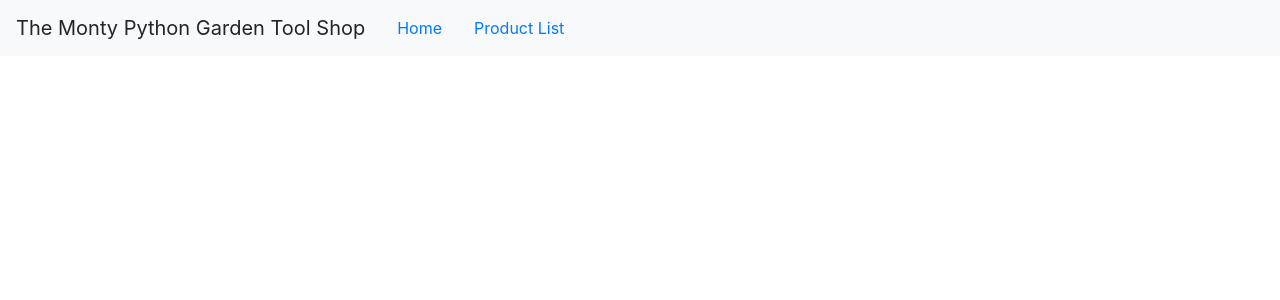
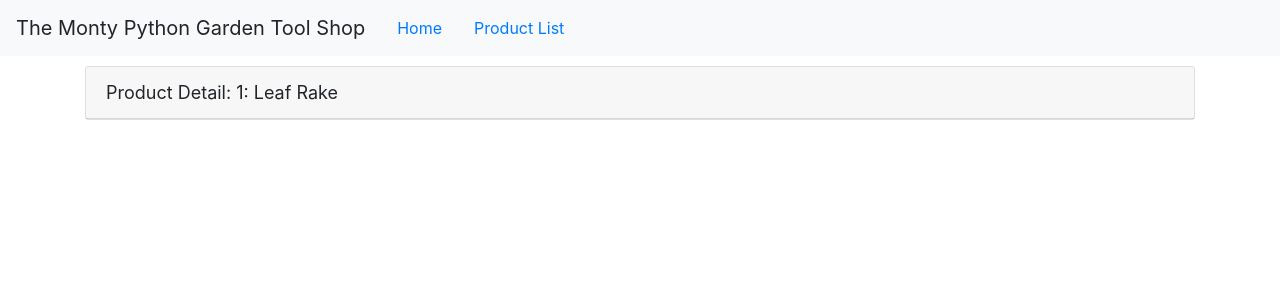
Before and after one commit to akexinad/first-angular, an Angular app in the folder Angular-GettingStarted/APM-Start/: page /products/1 in a window 1280 px wide. Shown: the top 300 px of the page. Built offline with nearby package versions, Linux system fonts and the light colour scheme.

Commit message:
passing parameters to a route

```diff
--- a/Angular-GettingStarted/APM-Start/src/app/products/product-detail.component.ts
+++ b/Angular-GettingStarted/APM-Start/src/app/products/product-detail.component.ts
@@ -1,4 +1,5 @@
 import { Component, OnInit } from '@angular/core';
+import { ActivatedRoute } from "@angular/router";
 
 import IProduct from "./productInterface";
 
@@ -8,10 +9,23 @@
   styleUrls: ['./product-detail.component.css']
 })
 export class ProductDetailComponent implements OnInit {
+  pageTitle: string = 'Product Detail';
+  product: IProduct;
 
-  constructor() { }
+  constructor(private route: ActivatedRoute) { }
 
   ngOnInit() {
+    let id = +this.route.snapshot.paramMap.get('id');
+    this.pageTitle += `: ${ id }`;
+    this.product = {
+      "productId": id,
+      "productName": "Leaf Rake",
+      "productCode": "GDN-0011",
+      "releaseDate": "March 19, 2016",
+      "description": "Leaf rake with 48-inch wooden handle.",
+      "price": 19.95,
+      "starRating": 3.2,
+      "imageUrl": "assets/images/leaf_rake.jpg"
+    }
   }
-
 }
--- a/Angular-GettingStarted/APM-Start/src/app/products/product_list.component.html
+++ b/Angular-GettingStarted/APM-Start/src/app/products/product_list.component.html
@@ -38,7 +38,7 @@
                     <th>Price</th>
                     <th>5 Star Rating</th>
                 </tr>
-            </thead>
+        </thead>
             <tbody>
                 <tr *ngFor='let product of filteredProducts'>
                     <td>
@@ -50,7 +50,13 @@
                             [style.margin.px]='imageMargin'
                         >
                     </td>
-                    <td>{{ product.productName }}</td>
+                    <td>
+                        <a
+                            [routerLink]="['/products', product.productId]"
+                        >
+                            {{ product.productName }}
+                        </a>
+                    </td>
                     <td>{{ product.productCode | lowercase | convertToSpaces: '-' }}</td>
                     <td>{{ product.releaseDate }}</td>
                     <td>{{ product.price | currency:'EUR':'symbol':'1.2-2' }}</td>
```
